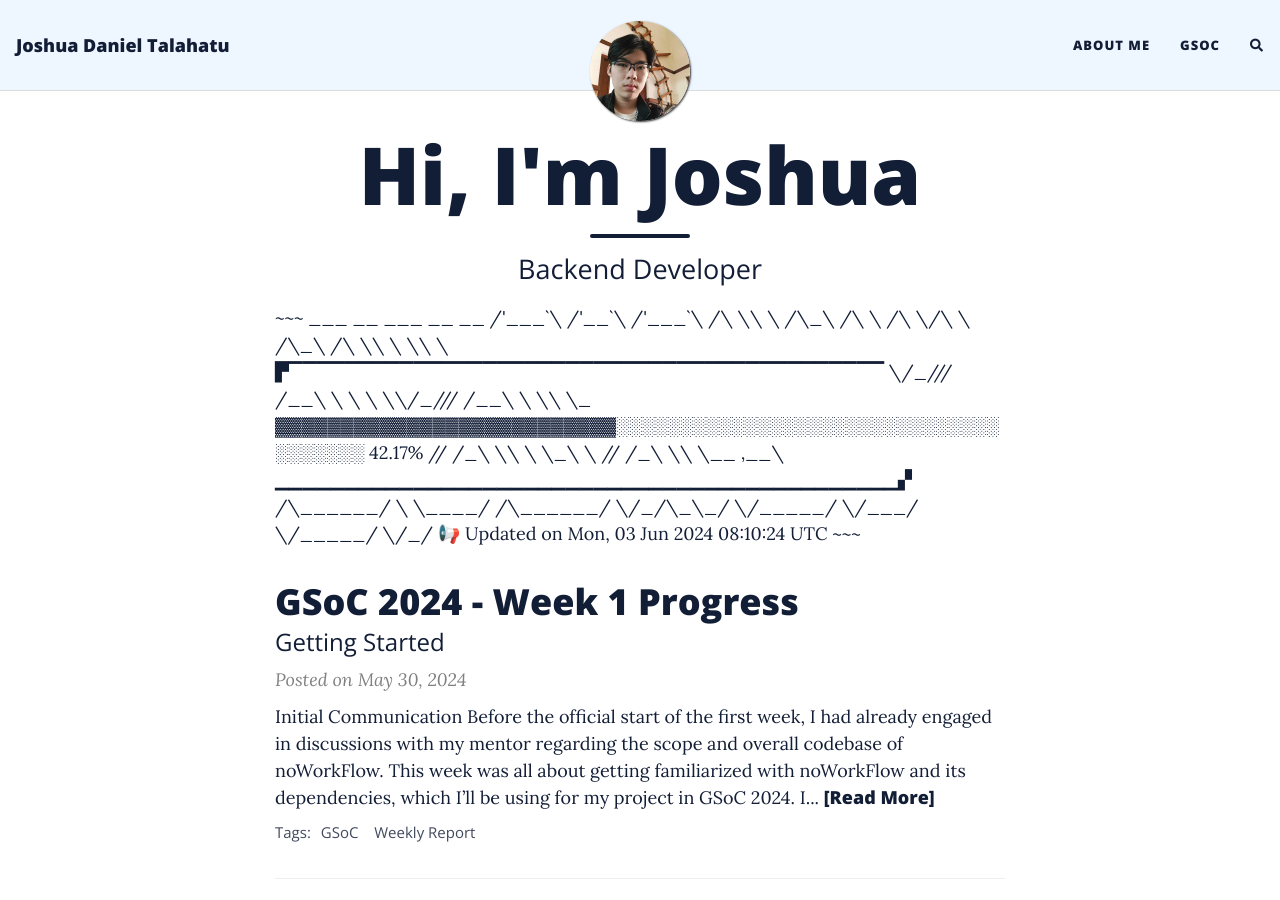
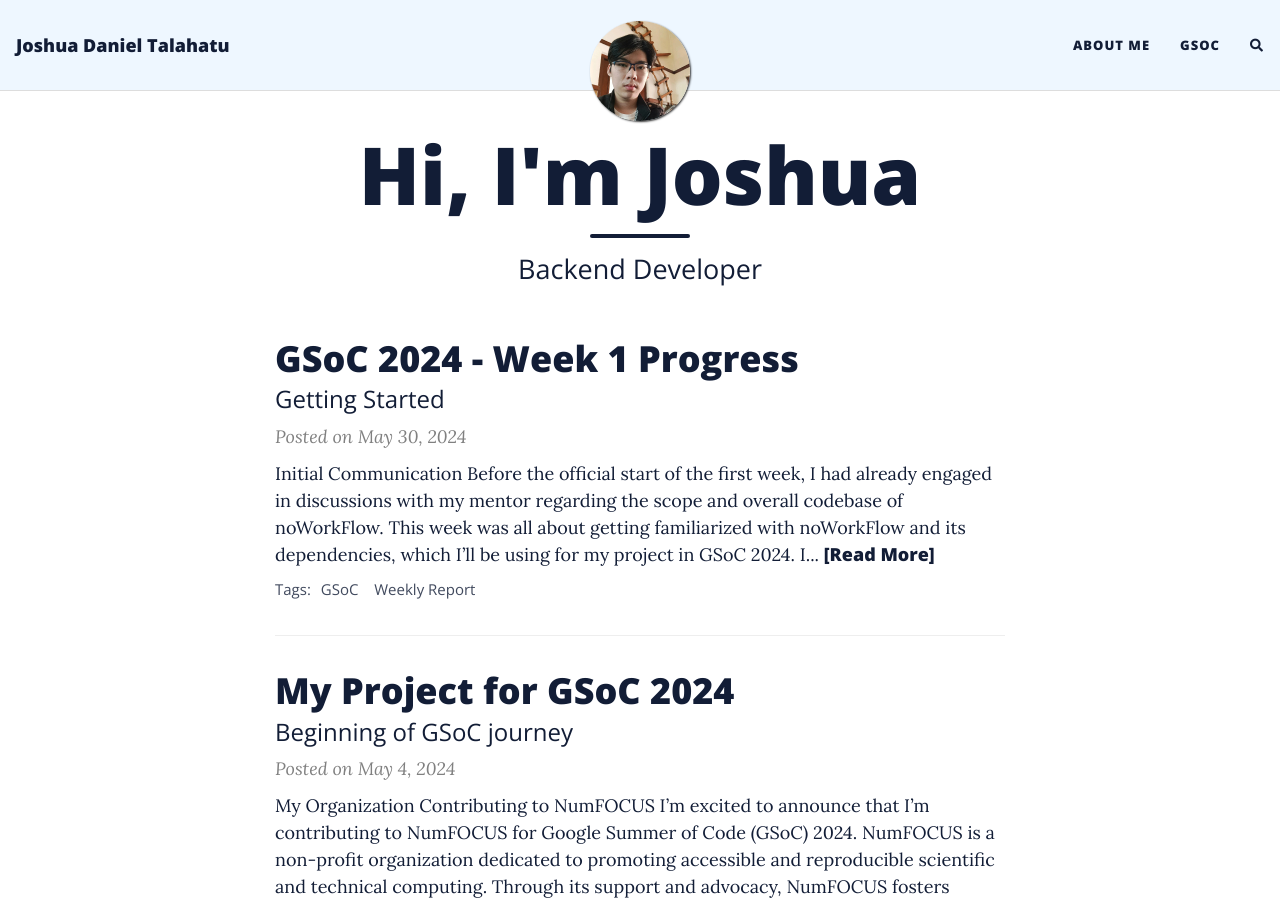
Before and after one commit to JoshuaGlaZ/joshuaglaz.github.io, a Jekyll site: the page built from index.html, in a window 1280 px wide and 900 px high. Built offline with Jekyll 4.4.1, drawn with Linux system fonts in a browser that asks for light colours; nearby versions of some CDN libraries; the list of posts is cut into pages by our own code; comment, search, counter and statistics services are not loaded.

Commit message:
Update index.html

```diff
--- a/index.html
+++ b/index.html
@@ -3,14 +3,3 @@ layout: home
 title: Hi, I'm Joshua
 subtitle: Backend Developer
 ---
-
-~~~
-     ___       __       ___    __ __
-   /'___`\   /'__`\   /'___`\ /\ \\ \
-  /\_\ /\ \ /\ \/\ \ /\_\ /\ \\ \ \\ \     ▛▔▔▔▔▔▔▔▔▔▔▔▔▔▔▔▔▔▔▔▔▔▔▔▔▔▔▔▔▔▔▔▔▔▔▔▔▔▔▔▔▔▔▔
-  \/_/// /__\ \ \ \ \\/_/// /__\ \ \\ \_     ▓▓▓▓▓▓▓▓▓▓▓▓▓▓▓▓▓▓▓▓▓▓▓▓▓▓░░░░░░░░░░░░░░░░░░░░░░░░░░░░░░░░░░░░░ 42.17%
-     // /_\ \\ \ \_\ \  // /_\ \\ \__ ,__\ ▁▁▁▁▁▁▁▁▁▁▁▁▁▁▁▁▁▁▁▁▁▁▁▁▁▁▁▁▁▁▁▁▁▁▁▁▁▁▁▁▁▁▁▁▁▞
-    /\______/ \ \____/ /\______/ \/_/\_\_/
-    \/_____/   \/___/  \/_____/     \/_/
-                                                                         📢 Updated on Mon, 03 Jun 2024 08:10:24 UTC
-~~~
```
